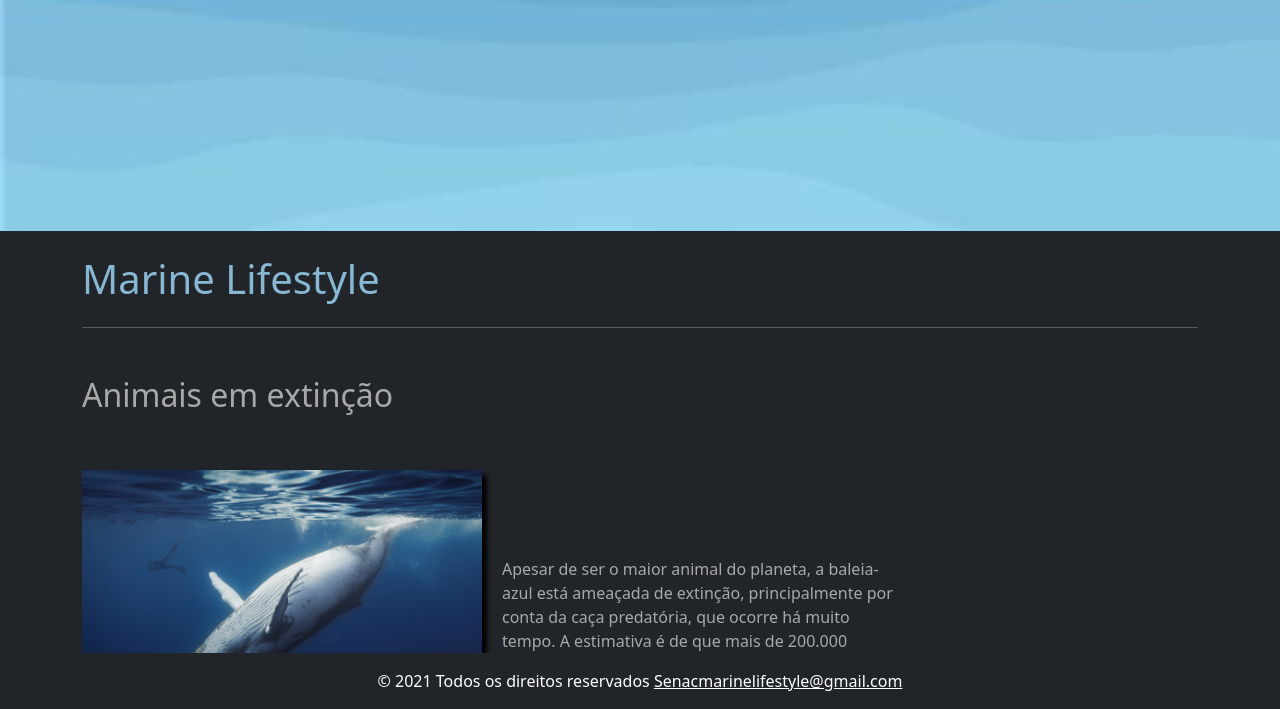
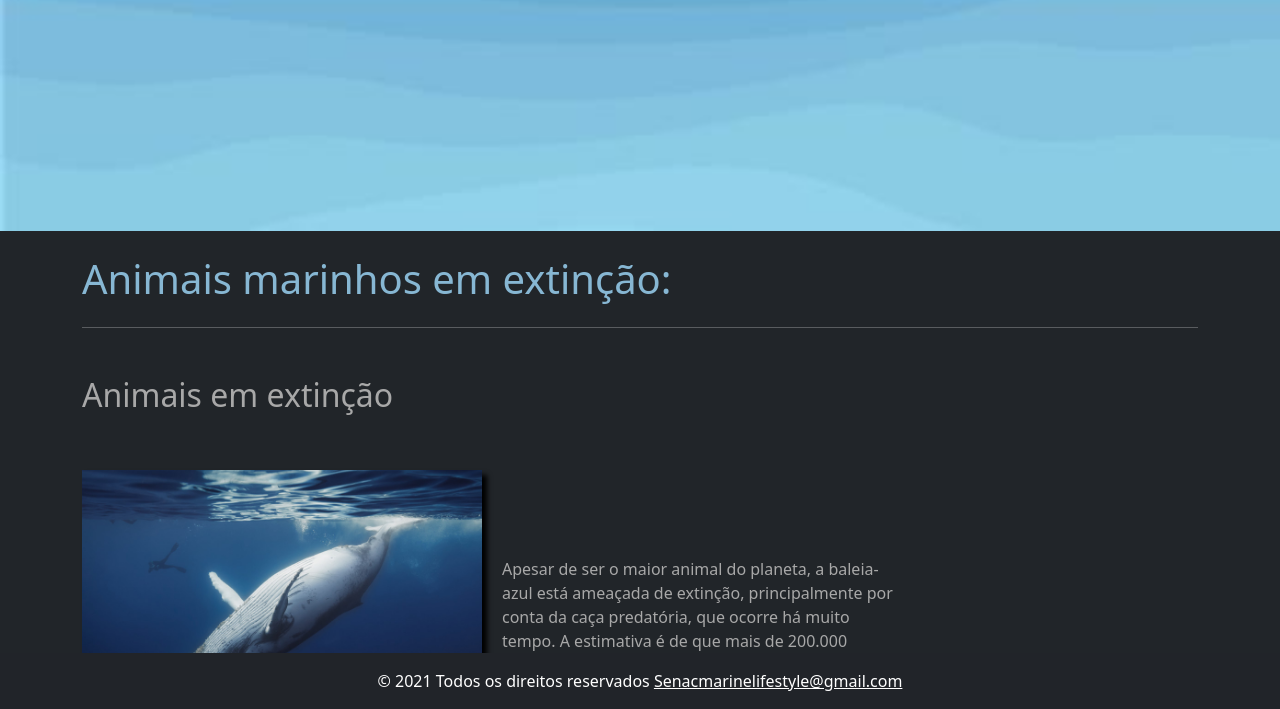
Before and after one commit to ArthurVieiraaa/marinelifestyle, a plain HTML site: page extincao.html in a window 1280 px wide. Shown: the part 91-800 px from the top of the page. Drawn offline with nearby package versions, Linux system fonts and the light colour scheme.

Commit message:
mudado os titulos das paginas

```diff
--- a/extincao.html
+++ b/extincao.html
@@ -47,7 +47,7 @@
             <div class="row">
                 <div class="col">
                     <div style="color: rgb(135, 183, 211);">
-                    <h1>Marine Lifestyle</h1>
+                    <h1>Animais marinhos em extinção:</h1>
                     </div>
                 </div>
             </div>
```
Also changed, not shown: desconhecidos.html (+1 -1 lines), objetivo.html (+1 -1 lines).
